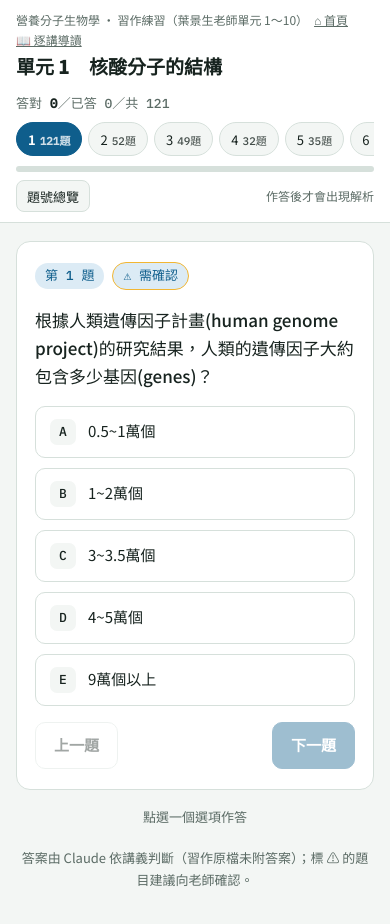
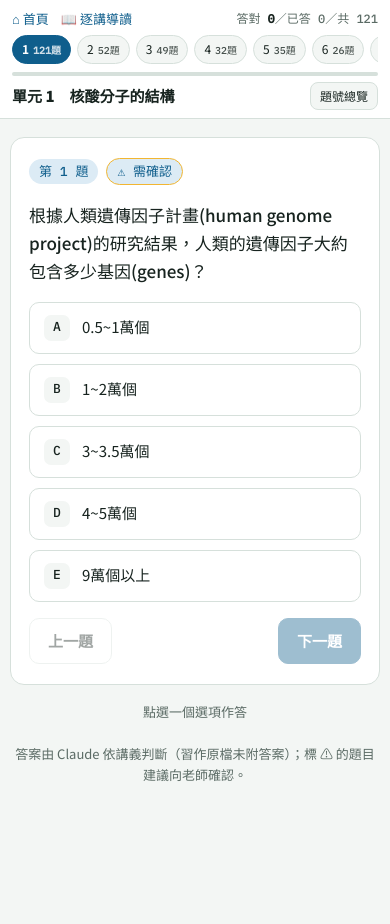
Before and after one commit to 2024jing/-molbio-quiz, a plain HTML site: page quiz/index.html in a window 390 px wide. After the commit the page ends 844 px from the top, so only its background shows below. Drawn offline with Linux system fonts and the light colour scheme.

Commit message:
Add files via upload

```diff
--- a/quiz/index.html
+++ b/quiz/index.html
@@ -46,6 +46,29 @@ h1{margin:0;font-size:19px;font-weight:900;text-wrap:balance}
 .grid button.ok{background:var(--good-soft);border-color:var(--good);color:var(--good)}
 .grid button.no{background:var(--bad-soft);border-color:var(--bad);color:var(--bad)}
 .grid button.cur{outline:2px solid var(--accent);outline-offset:1px}
+.row.top{flex-wrap:nowrap}
+.links{display:flex;gap:12px;font-size:13px;white-space:nowrap}
+.links a{color:var(--accent);text-decoration:none}
+.row h1{flex:1;min-width:0;white-space:nowrap;overflow:hidden;text-overflow:ellipsis}
+@media (max-width:600px){
+  body{font-size:15px}
+  .head-in{padding:8px 12px;gap:6px}
+  h1{font-size:15px}
+  .stats{font-size:12px}
+  .units button{font-size:12px;padding:3px 9px;min-height:28px}
+  .units button .d{font-size:10px}
+  .bar{height:4px}
+  .gridbtn{font-size:12px;min-height:28px;padding:2px 9px}
+  .wrap{padding:0 10px 40px}
+  main{padding-top:12px;gap:12px}
+  .card{padding:16px 14px;gap:13px}
+  .stem{font-size:15.5px}
+  .opt{font-size:14.5px;padding:10px 12px;gap:10px}
+  .opt .k{flex-basis:24px;height:24px;font-size:12px}
+  .exp{font-size:14.5px}
+  .exp ul{font-size:13.5px}
+  .verdict{font-size:15px}
+}
 main{padding-top:18px;display:grid;gap:16px}
 .card{background:var(--surface);border:1px solid var(--line);border-radius:14px;padding:20px 18px;display:grid;gap:16px}
 .qnum{display:flex;align-items:center;gap:8px;flex-wrap:wrap}
@@ -87,19 +110,10 @@ main{padding-top:18px;display:grid;gap:16px}
 <body>
 <header>
   <div class="head-in">
-    <div class="row">
-      <div>
-        <div class="eyebrow">營養分子生物學 · 習作練習（葉景生老師單元 1～10）　<a href="../" style="color:inherit">⌂ 首頁</a>　<a href="../guide/" style="color:inherit">📖 逐講導讀</a></div>
-        <h1 id="utitle">單元 1</h1>
-      </div>
-      <div class="stats" id="stats"></div>
-    </div>
+    <div class="row top"><nav class="links"><a href="../">⌂ 首頁</a><a href="../guide/">📖 逐講導讀</a></nav><div class="stats" id="stats"></div></div>
     <div class="units" id="units" role="tablist" aria-label="選擇單元"></div>
     <div class="bar" aria-hidden="true"><i id="barfill"></i></div>
-    <div class="row">
-      <button class="gridbtn" id="toggleGrid" aria-expanded="false" aria-controls="grid">題號總覽</button>
-      <span class="eyebrow">作答後才會出現解析</span>
-    </div>
+    <div class="row"><h1 id="utitle">單元 1</h1><button class="gridbtn" id="toggleGrid" aria-expanded="false" aria-controls="grid">題號總覽</button></div>
     <div class="grid" id="grid" hidden></div>
   </div>
 </header>
```
